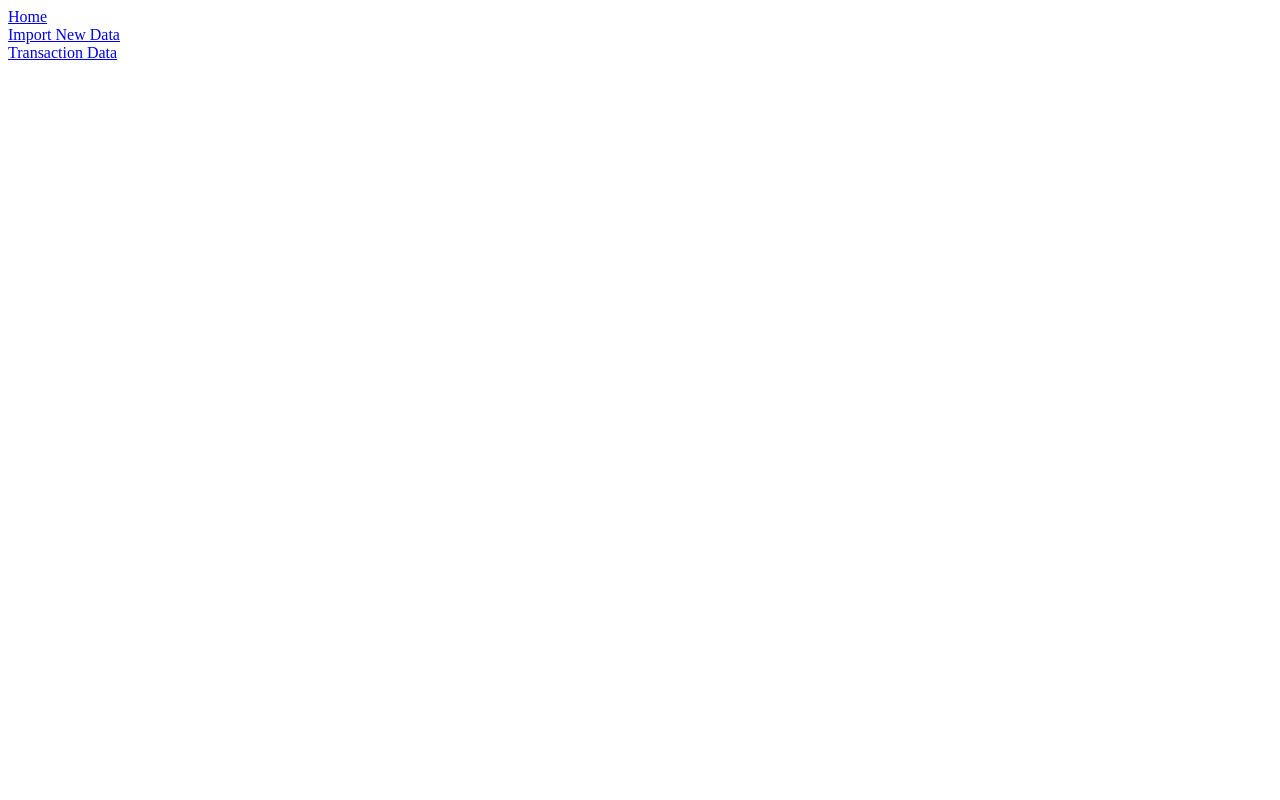
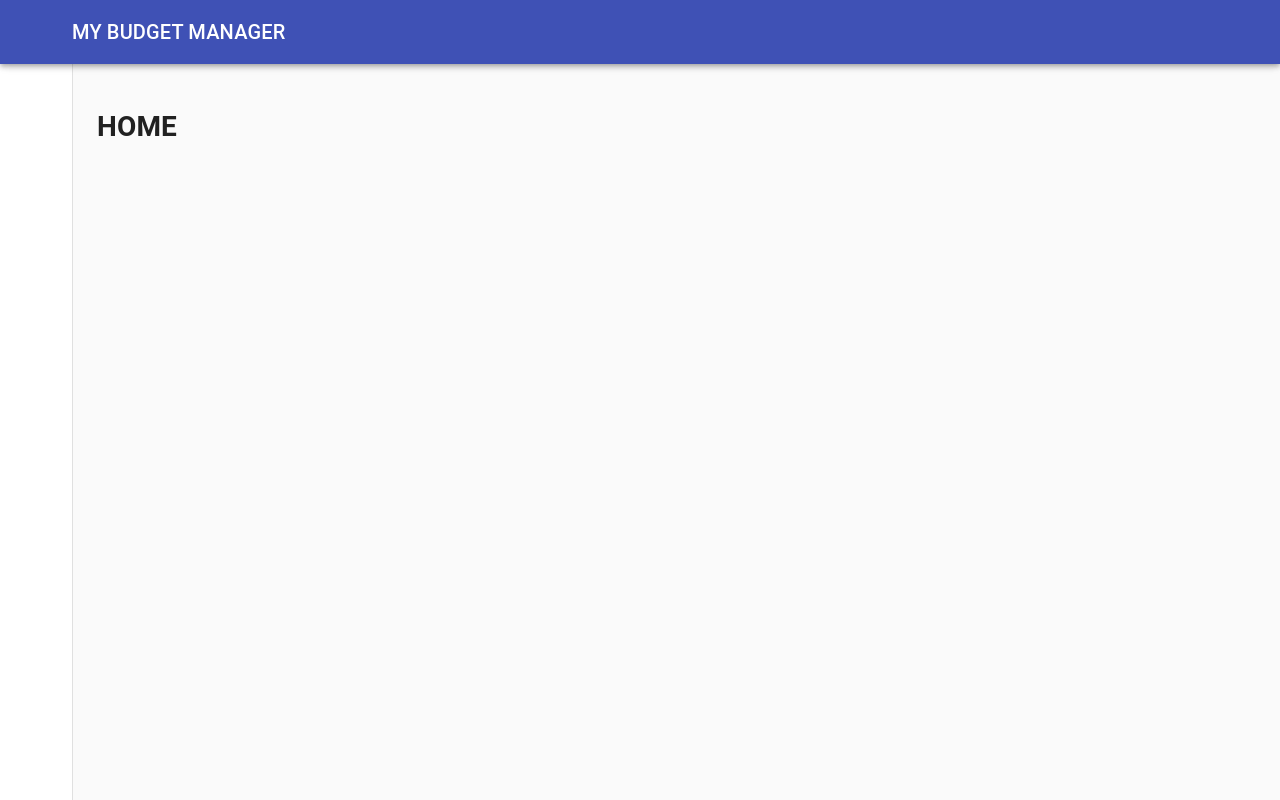
Before and after one commit to kinzelj/budget-manager, a React (Create React App) app in the folder client/: page / in a window 1280 px wide. Built offline with nearby package versions, Linux system fonts and the light colour scheme; some icons are missing.

Commit message:
add nav bar and routings

```diff
--- a/client/public/index.html
+++ b/client/public/index.html
@@ -5,6 +5,7 @@
   <meta charset="utf-8" />
   <meta name="viewport" content="width=device-width, initial-scale=1" />
   <meta name="theme-color" content="#000000" />
+  <link rel="stylesheet" href="https://cdnjs.cloudflare.com/ajax/libs/semantic-ui/2.4.1/components/icon.min.css" />
 
   <title>Budget Manager</title>
 </head>
--- a/client/src/components/App.js
+++ b/client/src/components/App.js
@@ -1,27 +1,15 @@
 import React, { Component } from 'react';
 import { connect } from 'react-redux';
 import * as actions from '../redux/actions.js';
-import { Switch, Route } from "react-router-dom";
 
-import ViewTransactions from './ViewTransactions';
-import FileUpload from './FileUpload';
-import Home from './Home';
+
+import NavBar from './NavBar';
 
 class App extends Component {
   render() {
     return (
       <div>
-        <Switch>
-          <Route path="/transactions">
-      			<ViewTransactions />
-          </Route>
-          <Route path="/import">
-            <FileUpload />
-          </Route>
-          <Route path="/">
-            <Home />
-          </Route>
-        </Switch>
+      	<NavBar />
       </div>
     );
   }
--- a/client/src/components/FileUpload.js
+++ b/client/src/components/FileUpload.js
@@ -1,6 +1,5 @@
 import React, { Component } from 'react'
 import { connect } from 'react-redux';
-import { Redirect } from 'react-router-dom';
 import Loader from './Loader.js';
 import Button from '@material-ui/core/Button';
 import DataTable from './DataTable.js';
@@ -52,7 +51,9 @@ class FileUpload extends Component {
         await ServerRoutes.importData(this.state.importData);
         await this.getData();
         //route to ViewTransactions page
-        this.setState({reDirect: true});
+        this.setState({loading: false}, () => {
+          this.props.handleRedirect({text: 'View Transaction Data'});
+        });
       }
       catch (err) { alert("Unable to import data -->" + err) }
     });
@@ -88,14 +89,9 @@ class FileUpload extends Component {
       tableHeaders,
       loading,
       dataLoaded,
-      reDirect,
     } = this.state
-    if (reDirect){
-      return (
-        <Redirect to="/transactions" />
-      );
-    }
-    else if (loading){
+
+    if (loading){
       return (
         <div ><Loader style={{ margin: 'auto' }} /></div>
       );
--- a/client/src/components/Home.js
+++ b/client/src/components/Home.js
@@ -1,18 +1,9 @@
 import React from 'react';
-import { Link } from "react-router-dom";
 
 export default function Home(props) {
   return(
     <div>
-    	<div>
-        <Link to="/">Home</Link>
-    	</div>
-    	<div>
-        <Link to="/import">Import New Data</Link>
-    	</div>
-    	<div>
-        <Link to="/transactions">Transaction Data</Link>
-    	</div>
+    	<h1>HOME</h1>
     </div>
   );
 }
--- /dev/null
+++ b/client/src/components/NavBar.js
@@ -0,0 +1,178 @@
+import React from 'react';
+import clsx from 'clsx';
+import { makeStyles, useTheme } from '@material-ui/core/styles';
+import Drawer from '@material-ui/core/Drawer';
+import AppBar from '@material-ui/core/AppBar';
+import Toolbar from '@material-ui/core/Toolbar';
+import List from '@material-ui/core/List';
+import CssBaseline from '@material-ui/core/CssBaseline';
+import Typography from '@material-ui/core/Typography';
+import IconButton from '@material-ui/core/IconButton';
+import ListItem from '@material-ui/core/ListItem';
+import ListItemIcon from '@material-ui/core/ListItemIcon';
+import ListItemText from '@material-ui/core/ListItemText';
+import ViewTransactions from './ViewTransactions';
+import FileUpload from './FileUpload';
+import Home from './Home';
+
+const drawerWidth = 275;
+
+const useStyles = makeStyles(theme => ({
+  root: {
+    display: 'flex',
+  },
+  appBar: {
+    zIndex: theme.zIndex.drawer + 1,
+    transition: theme.transitions.create(['width', 'margin'], {
+      easing: theme.transitions.easing.sharp,
+      duration: theme.transitions.duration.leavingScreen,
+    }),
+  },
+  appBarShift: {
+    marginLeft: drawerWidth,
+    width: `calc(100% - ${drawerWidth}px)`,
+    transition: theme.transitions.create(['width', 'margin'], {
+      easing: theme.transitions.easing.sharp,
+      duration: theme.transitions.duration.enteringScreen,
+    }),
+  },
+  menuButton: {
+    marginRight: 36,
+  },
+  hide: {
+    display: 'none',
+  },
+  drawer: {
+    width: drawerWidth,
+    flexShrink: 0,
+    whiteSpace: 'nowrap',
+  },
+  drawerOpen: {
+    width: drawerWidth,
+    transition: theme.transitions.create('width', {
+      easing: theme.transitions.easing.sharp,
+      duration: theme.transitions.duration.enteringScreen,
+    }),
+  },
+  drawerClose: {
+    transition: theme.transitions.create('width', {
+      easing: theme.transitions.easing.sharp,
+      duration: theme.transitions.duration.leavingScreen,
+    }),
+    overflowX: 'hidden',
+    width: theme.spacing(7) + 1,
+    [theme.breakpoints.up('sm')]: {
+      width: theme.spacing(9) + 1,
+    },
+  },
+  toolbar: {
+    display: 'flex',
+    alignItems: 'center',
+    justifyContent: 'flex-end',
+    padding: theme.spacing(0, 1),
+    ...theme.mixins.toolbar,
+  },
+  content: {
+    flexGrow: 1,
+    padding: theme.spacing(3),
+  },
+}));
+
+export default function MiniDrawer() {
+  const classes = useStyles();
+  const theme = useTheme();
+  const [open, setOpen] = React.useState(false);
+  const [navSelect, setSelect] = React.useState('Home');
+
+  const handleDrawerOpen = () => {
+    setOpen(true);
+  };
+
+  const handleDrawerClose = () => {
+    setOpen(false);
+  };
+
+  const handleMenuClick = (value) => {
+    setSelect(value.text);
+  }
+
+  const getContent = () => {
+    switch( navSelect ) {
+      case ('View Transaction Data'):
+      	return(<ViewTransactions handleRedirect={handleMenuClick}/>);
+     	case ('Import Data'):
+        return(<FileUpload handleRedirect={handleMenuClick}/>);
+       case ('Analysis'):
+      default:
+        return(<Home/>);
+    }
+  }
+
+
+  return (
+    <div className={classes.root}>
+      <CssBaseline />
+      <AppBar
+        position="fixed"
+        className={clsx(classes.appBar, {
+          [classes.appBarShift]: open,
+        })}
+      >
+        <Toolbar>
+
+          <IconButton
+            color="inherit"
+            aria-label="open drawer"
+            onClick={handleDrawerOpen}
+            edge="start"
+            className={clsx(classes.menuButton, {
+              [classes.hide]: open,
+            })}
+          >
+           <i className="bars icon"></i>
+          </IconButton>
+
+          <Typography variant="h6" noWrap>
+           MY BUDGET MANAGER
+          </Typography>
+
+        </Toolbar>
+      </AppBar>
+      <Drawer
+        variant="permanent"
+        className={clsx(classes.drawer, {
+          [classes.drawerOpen]: open,
+          [classes.drawerClose]: !open,
+        })}
+        classes={{
+          paper: clsx({
+            [classes.drawerOpen]: open,
+            [classes.drawerClose]: !open,
+          }),
+        }}
+      >
+        <div className={classes.toolbar}>
+          <IconButton onClick={handleDrawerClose}>
+            {theme.direction === 'rtl' ? <i className="chevron right icon"></i> : <i className="chevron left icon"></i>}
+          </IconButton>
+        </div>
+
+        <List>
+          {['Home', 'View Transaction Data', 'Import Data', 'Analysis'].map((text, index) => (
+            <ListItem button onClick={() => handleMenuClick({text})} value={text} key={text}>
+              <ListItemIcon>{<i className="upload icon"></i>}</ListItemIcon>
+              <ListItemText primary={text} />
+            </ListItem>
+          ))}
+        </List>
+
+      </Drawer>
+
+      <main className={classes.content}>
+        <div className={classes.toolbar} />
+          {getContent()}
+      </main>
+
+    </div>
+  );
+}
--- a/client/src/components/ViewTransactions.js
+++ b/client/src/components/ViewTransactions.js
@@ -48,7 +48,7 @@ class ViewTransactions extends Component {
   }
 
   handleRedirectImport = () => {
-    this.setState({redirect: 'import'});
+    this.props.handleRedirect({text: 'Import Data'});
   }
 
   render() {
@@ -58,7 +58,6 @@ class ViewTransactions extends Component {
       dateRange,
       redirect,
     } = this.state
-    console.log(redirect);
     switch (redirect){
       case ('import'): {
         return (
```
Also changed, not shown: 1 other file (tests, documents, lock files or other folders).
